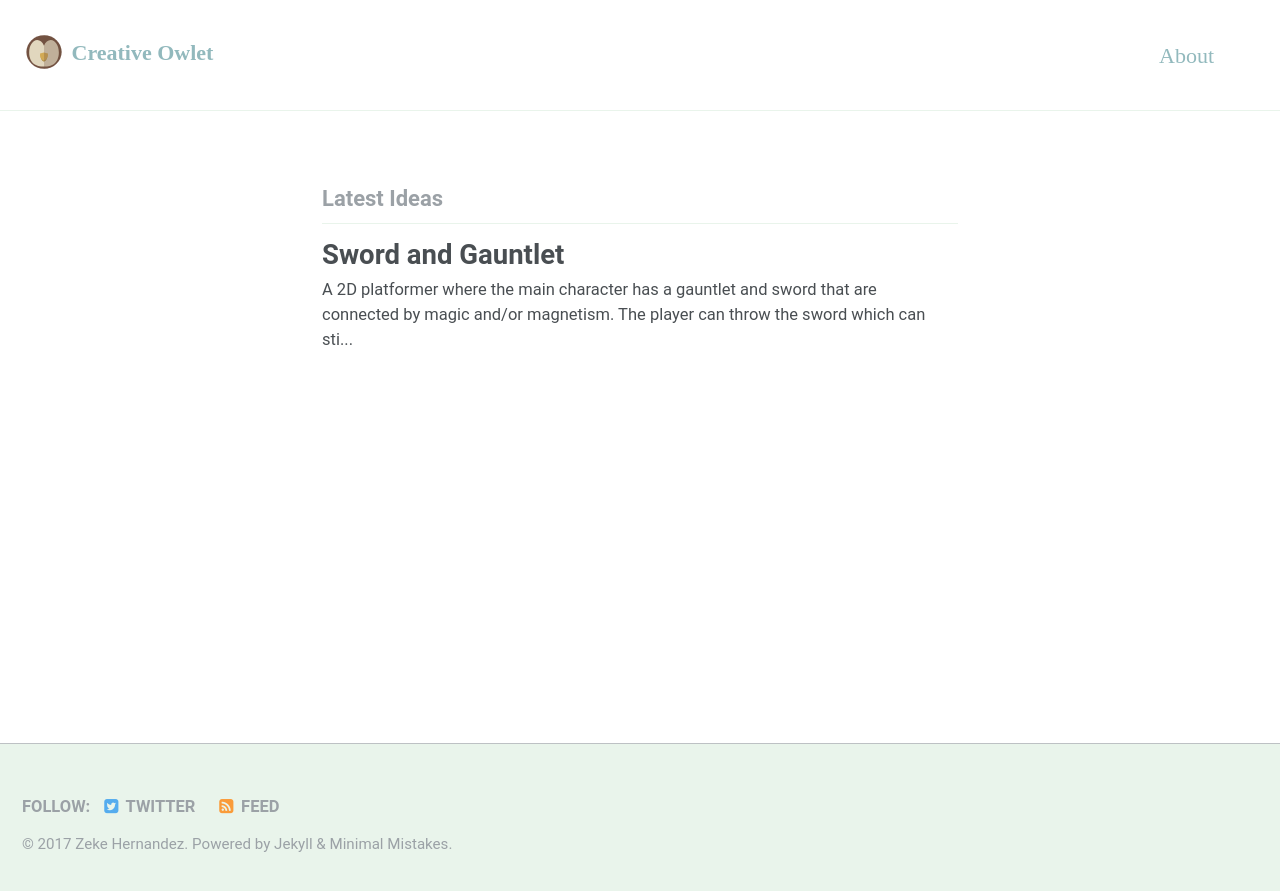
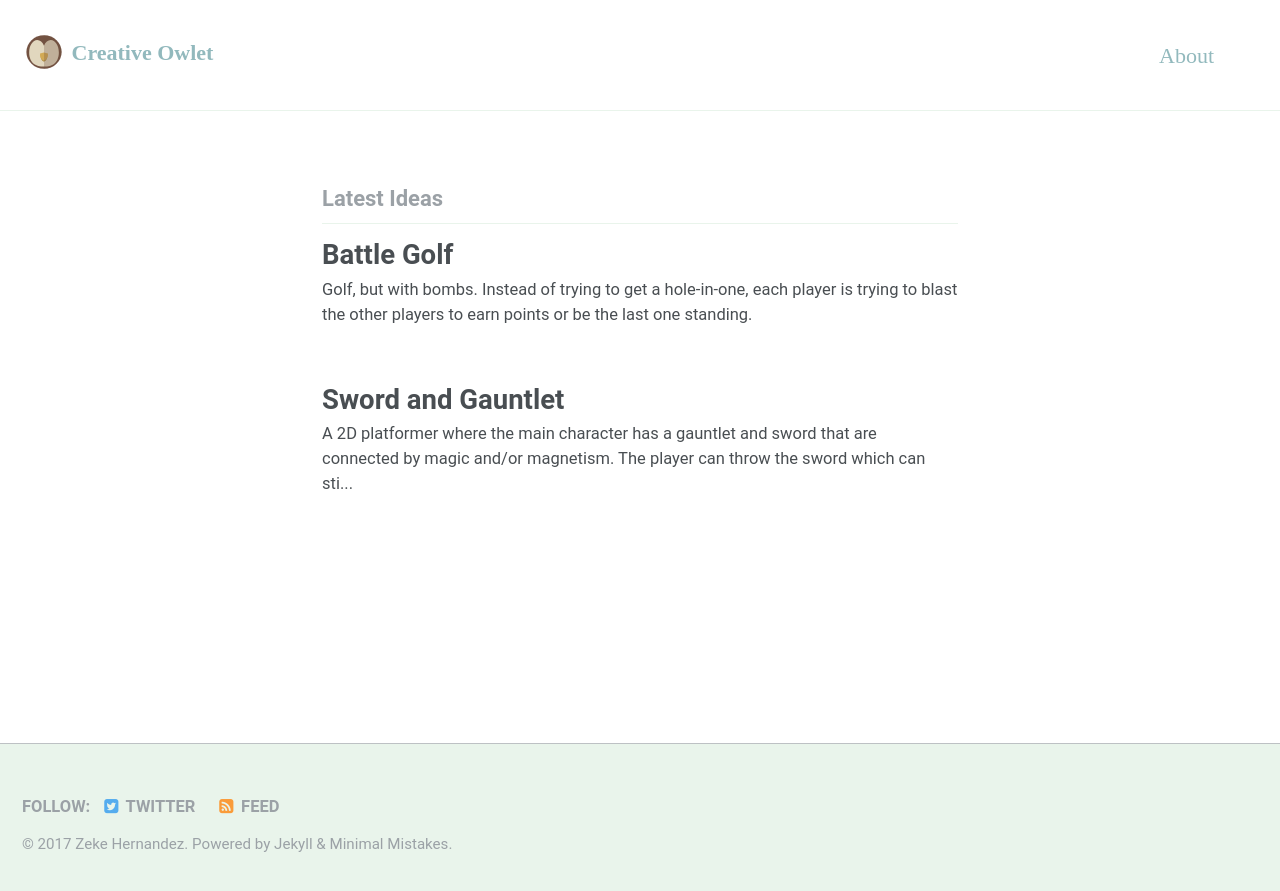
Before and after one commit to zekehernandez/creativeowlet, a Jekyll site: the page built from index.html, in a window 1280 px wide. Shown: the top 891 px of the page. Built offline with Jekyll 4.4.1, drawn with Linux system fonts in a browser that asks for light colours; some web fonts are replaced; the list of posts is cut into pages by our own code; part of the change alters nothing that is shown.

Commit message:
publish battle golf

```diff
--- a/_posts/2017-09-25-battle-golf.markdown
+++ b/_posts/2017-09-25-battle-golf.markdown
@@ -1,24 +1,28 @@
 ---
-published: false
+layout: single
+title: Battle Golf
+date: 2017-09-26
+tags: game 3d sports action multiplayer
+published: true
 ---
-Golf, but with bombs. Instead of trying to get a hole-in-one, each player is trying to be the last man standing.
+Golf, but with bombs. Instead of trying to get a hole-in-one, each player is trying to blast the other players to earn points or be the last one standing.
 
 ## Gameplay
 ### Mechanics
-Each player starts in separate areas of a golf course. The golf swinging mechanics are similar to Mario golf maybe, not a golf simulator. Along with the usual array of clubs, each player has two kinds of golf balls. The first one is a normal golf ball, the player hits the ball, and then relocates to wherever it lands. The second ball is a bomb that explodes when it hits the ground. If a player is hit with such an explosion, they are eliminated (or lose a health point) and maybe respawn somewhere else.
+Each player starts in separate areas of a golf course. The golf swinging mechanics are similar to Mario Golf maybe, something a little arcadey, not punishing like a golf simulator. Along with the usual array of clubs, each player has two kinds of golf balls. The first one is a normal golf ball: the player hits the ball and then relocates instantly to wherever it lands. The second ball is a bomb that explodes when it hits the ground. If a player is hit with such an explosion, they are eliminated (or lose a health point) and maybe respawn somewhere else.
 
-The players will take turns and try to move within striking distance with their normal golf balls, and then attack with their bomb balls. Obviously, the more accurate you are at a long distance, the better off you will be.
+The players will take turns and try to move within striking distance of their opponents with their normal golf balls, and then attack with their bomb balls. Obviously, the more accurate you are at a long distance, the better off you will be.
 
-#### Scenarios
+Again, the goal is either to be the last one standing or the player with the most points after a certain number of rounds.
 
 #### Potential Issues
 - No one wants to move in closer to their enemies, so everyone just takes super far potshots until they get lucky
+- the game could be a little slow
 
 #### Other Ideas
+- A course could be identified as Par 12, which means each player gets 12 swings, and whoever has the most points at the end wins
+- multiple types of bomb balls: a ball that explodes on impact, one that explodes after it stops moving, one that explodes after a certain amount of time
 
 ### Game Modes
 - Driving range / target practice: try to get a high score, blowing up as many targets within the time limit
 - Horde mode: hordes of enemies slowly approach your position, fend them off for as long as you can
-
-### Controls
-Think of any golf game really.
```
